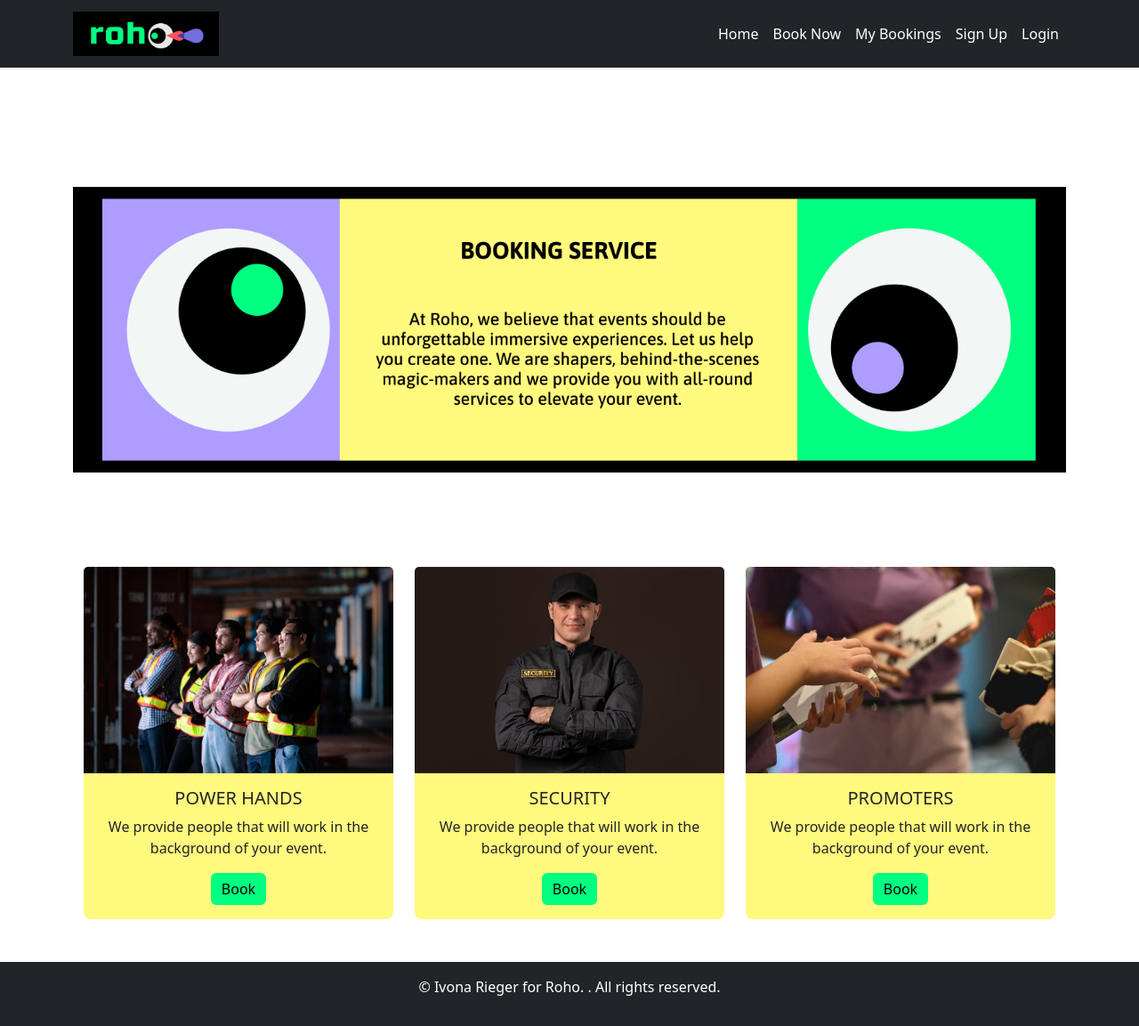
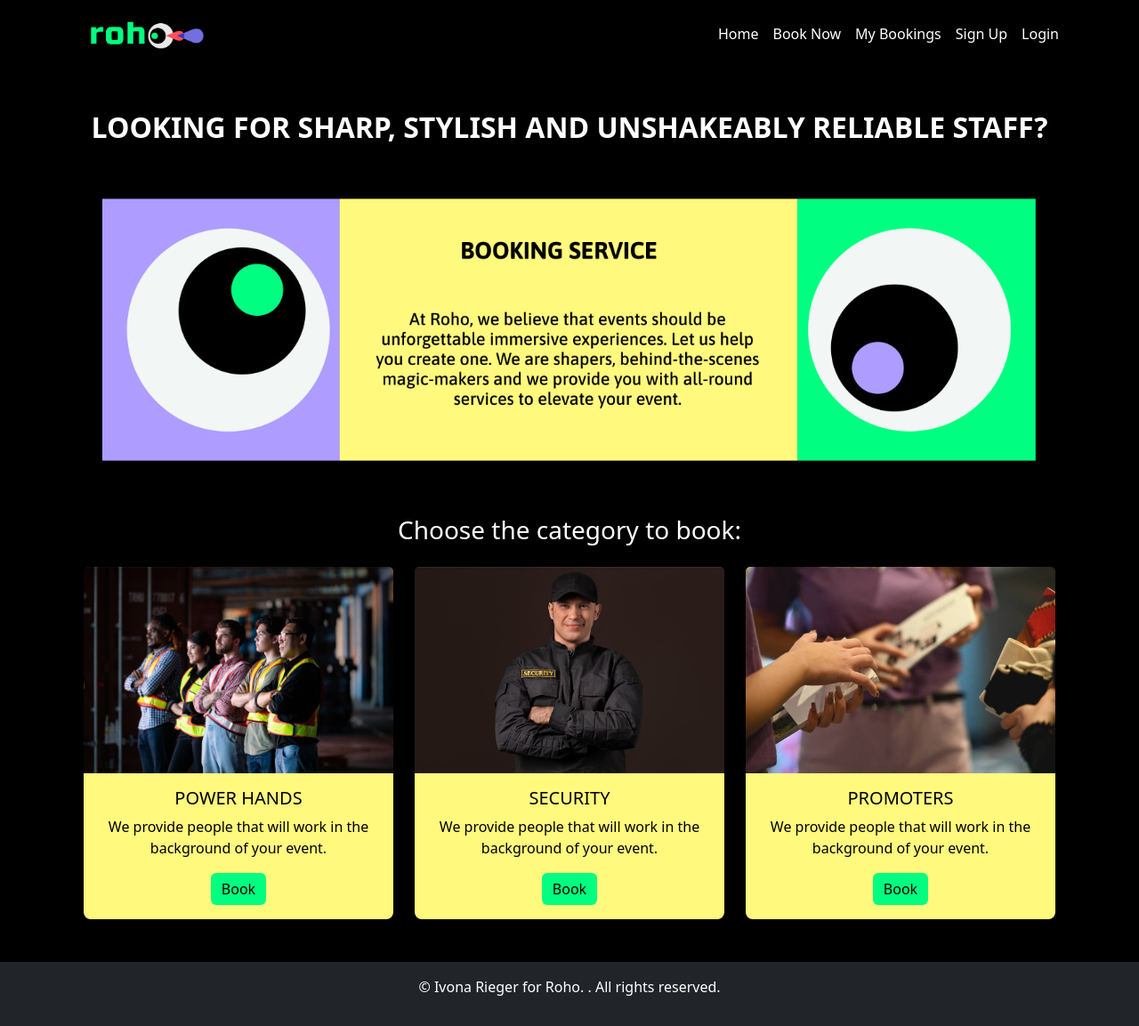
Before and after one commit to Ivrigy/roho_app, a Django app: page / in a window 1280 px wide. Shown: the whole page at 89% size. Run offline with Django 5.2, Linux system fonts and the light colour scheme.

Commit message:
fixed style on cards and body

```diff
--- a/static/css/style.css
+++ b/static/css/style.css
@@ -1,3 +1,13 @@
+
+body {
+    background-color: #000000;
+    color: white;
+}
+
+.navbar {
+    background-color: #000000 !important;
+}
+
 .nav-link:hover {
     color: #00FF80 !important;
 }
@@ -6,6 +16,7 @@
     background-color: #FFF97E;
     border: none;
     border-radius: 0.5rem;
+    color: black;
 }
 
 .roho-btn {
```
